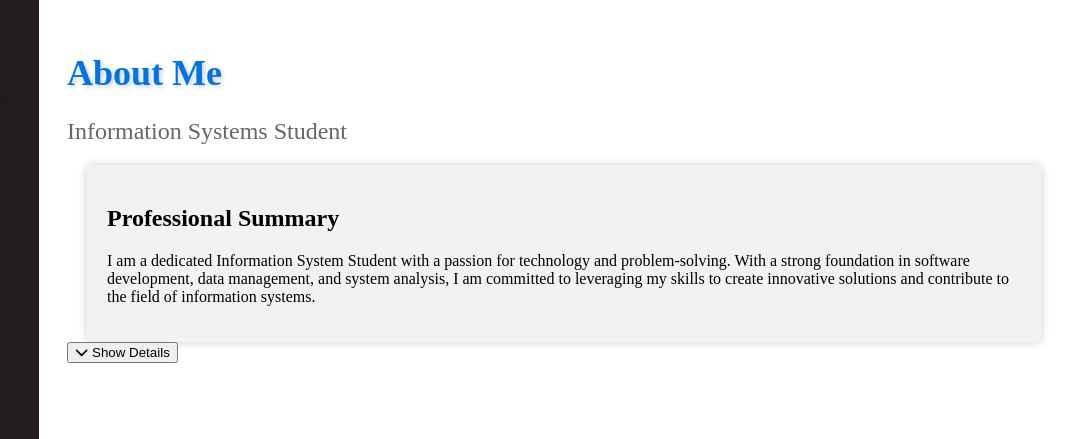
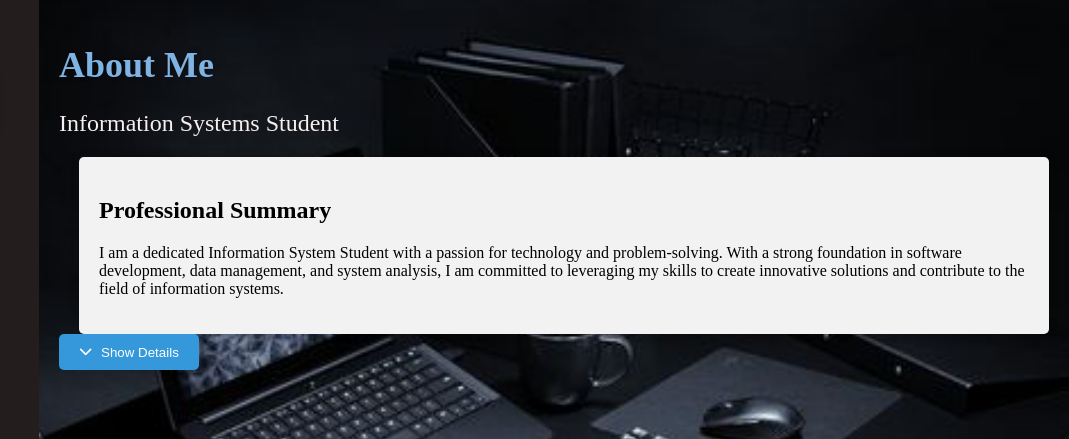
Before and after one commit to Russelclint/ImRusselclint, a plain HTML site: page about.html in a window 1280 px wide. Shown: the top 439 px of the page, 211-1280 px from the left. Drawn offline with Linux system fonts and the light colour scheme.

Commit message:
Update styles.css

```diff
--- a/styles.css
+++ b/styles.css
@@ -121,13 +121,13 @@ body#about main {
 }
 .about-me-heading {
     font-size: 36px;
-    color: #0074e4;
+    color: #7fb3e4;
     text-shadow: 2px 2px 4px rgba(0, 0, 0, 0.2);
     margin-bottom: 10px;
 }
 .student-info {
     font-size: 24px;
-    color: #666;
+    color: #f5efef;
     margin-bottom: 20px;
 }
 
@@ -163,6 +163,55 @@ body#about main {
 .detail-item span {
     font-size: 18px;
 }
+
+/* Reset margin and padding for the body element */
+body {
+    margin: 0;
+    padding: 0;
+    /* Add the background image and style it */
+    background: url('new.png') no-repeat center center fixed;
+    background-size: cover;
+}
+
+/* Make the main content container transparent */
+.content-container {
+    background-color: transparent; /* Set the background to transparent */
+    padding: 20px; /* Add some padding for readability */
+    position: relative; /* Position the container relative to the body */
+}
+/* Add more styling as needed for your text content */
+
+.toggle-button {
+    background-color: #3498db;
+    color: #fff;
+    border: none;
+    padding: 10px 20px;
+    cursor: pointer;
+    border-radius: 5px;
+    transition: background-color 0.3s ease;
+}
+
+.toggle-button:hover {
+    background-color: #2980b9;
+}
+
+.toggle-button i {
+    margin-right: 5px;
+}
+
+.toggle-button span {
+    vertical-align: middle;
+}
+
+.toggle-button i {
+    transition: transform 0.3s ease;
+}
+
+.toggle-button.active i {
+    transform: rotate(180deg);
+}
+
+
 
 /* Home Page Styles */
 /* Background Styles for Home Page */
@@ -221,6 +270,7 @@ body#resume main {
     list-style-type: none;
     padding: 0;
     margin: 0;
+    color: #f3f3f3;
 }
 
 .skills .skill-list li {
@@ -239,23 +289,25 @@ body#resume main {
 
 .skill-rating {
     height: 100%;
-    background-color: #0074e4;
+    background-color: #1c3e58;
     border-radius: 5px;
 }
 .section-title {
     font-size: 24px;
-    color: #0074e4;
+    color: #90bee4;
     margin-top: 20px;
 }
 
 /* Contact Section Styles */
 .contact p {
     margin: 5px 0;
+    color: #f3f3f3;
+
 }
 
 .contact a {
     text-decoration: none;
-    color: #0074e4;
+    color: #60a2db;
 }
 
 .contact a:hover {
@@ -265,14 +317,17 @@ body#resume main {
 /* Education Section Styles */
 .education p {
     margin: 5px 0;
+    color: #f3f3f3;
 }
 
 /* Work Experience Section Styles */
 .work-experience p {
     margin: 5px 0;
+    color: #f3f3f3;
 }
 
 /* Projects Section Styles */
 .projects p {
     margin: 5px 0;
+    color: #f3f3f3;
 }
```
